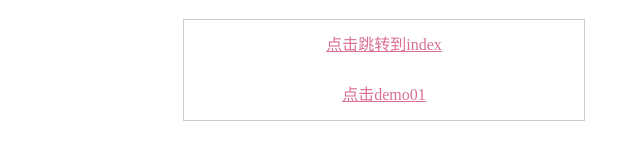
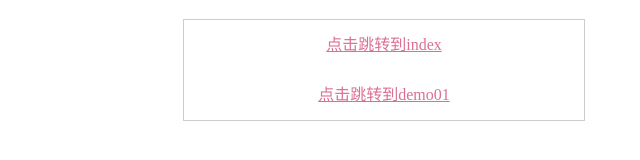
Before and after one commit to liyingyingweb/Event, a plain HTML site: page demo01.html in a window 1280 px wide. Shown: the part 272-432 px from the top of the page, 256-896 px from the left. Drawn offline with Linux system fonts and the light colour scheme.

Commit message:
Update demo01.html

```diff
--- a/demo01.html
+++ b/demo01.html
@@ -40,7 +40,7 @@
 		<input id="txtInput" type="text" name="" value="点我呀">
 		<div class="box">
 			<a href="index.html">点击跳转到index</a>
-			<a href="demo01.html">点击demo01</a>
+			<a href="demo01.html">点击跳转到demo01</a>
 		</div>
 		<script type="text/javascript">
 			var btn = document.getElementById("btnButton");
```
